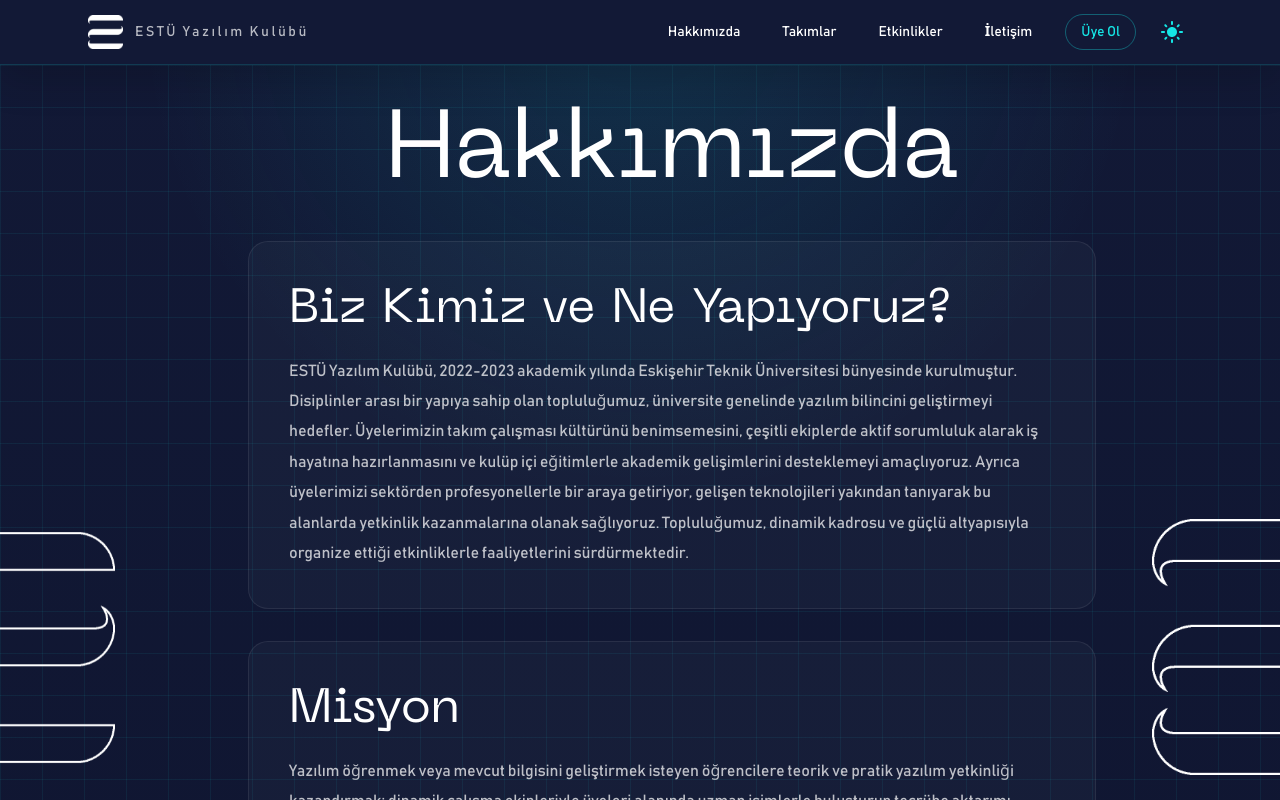
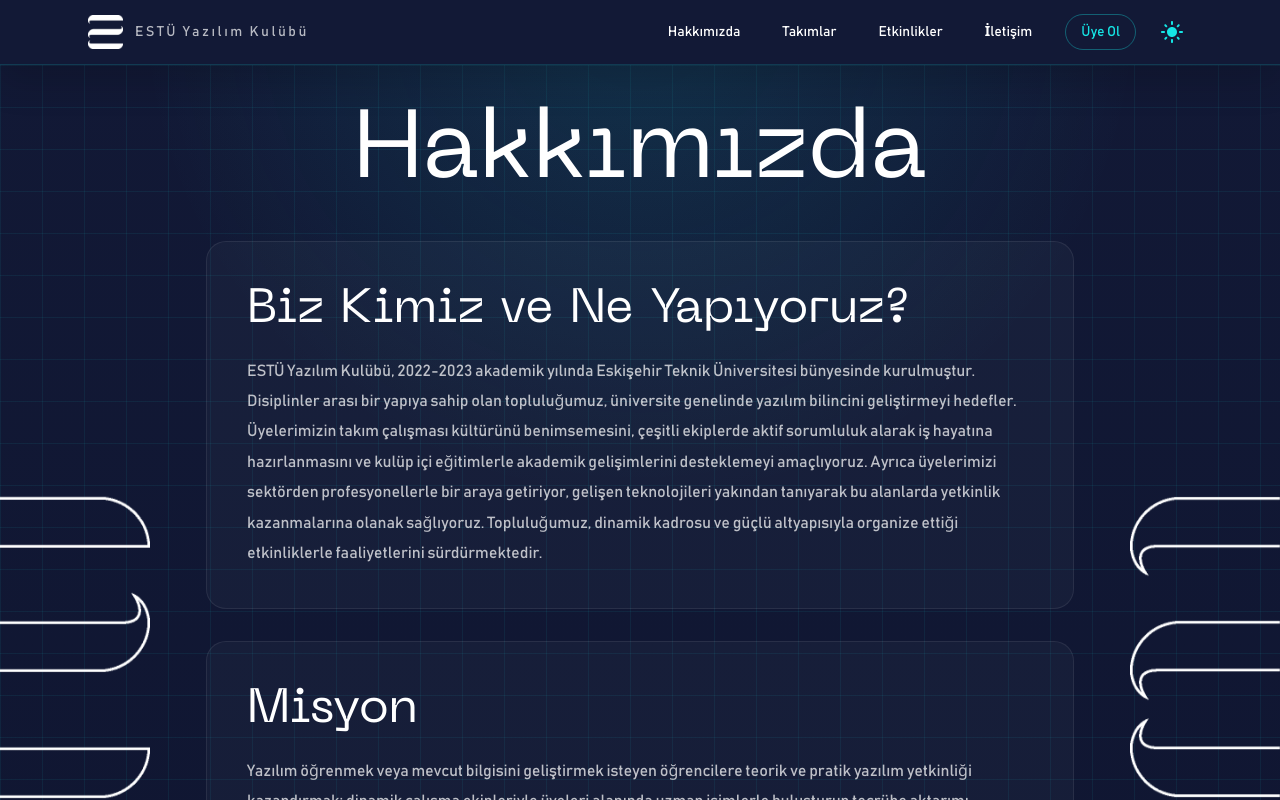
Before and after one commit to ESTUYazilim/estu-yazilim-website, a React (Vite) app: page /estu-yazilim-website/hakkimizda in a window 1280 px wide. Shown: the top 800 px of the page. Built offline with nearby package versions, Linux system fonts and the light colour scheme.

Commit message:
feat: Add session storage redirect handling and 404 page

```diff
--- a/index.html
+++ b/index.html
@@ -4,8 +4,22 @@
     <meta charset="UTF-8" />
     <link rel="icon" type="image/png" href="./beyaz-tam.png" />
     <meta name="viewport" content="width=device-width, initial-scale=1.0" />
-    <meta name="description" content="ESTÜ Yazılım Kulübü resmi web sitesi" />
-    <title>ESTÜ Yazılım Kulübü</title>
+    <meta name="description" content="ESTU Yazılım Kulübü resmi web sitesi" />
+    <title>ESTU Yazılım Kulübü</title>
+
+    <!-- Start Single Page Apps for GitHub Pages -->
+    <script>
+      (function () {
+        // Hafızada kaydedilmiş bir yönlendirme var mı kontrol et
+        var redirect = sessionStorage.redirect;
+        delete sessionStorage.redirect;
+
+        // Eğer varsa ve şu anki URL'den farklıysa, sayfayı yenilemeden URL çubuğunu düzelt
+        if (redirect && redirect !== window.location.href) {
+          window.history.replaceState(null, null, redirect);
+        }
+      })();
+    </script>
   </head>
   <body>
     <div id="root"></div>
--- a/src/components/InteractiveLogo.jsx
+++ b/src/components/InteractiveLogo.jsx
@@ -43,7 +43,7 @@ export default function InteractiveLogo({ src, alt }) {
       src={src}
       alt={alt}
       sx={{
-        width: "60%",
+        width: "100%",
         height: "auto",
         objectFit: "contain",
         cursor: "pointer",
@@ -54,7 +54,7 @@ export default function InteractiveLogo({ src, alt }) {
         // perspective(1000px): 3D derinlik hissini yaratır (olmazsa düz bir resim gibi döner)
         transform: `perspective(1000px) rotateX(${tilt.x}deg) rotateY(${tilt.y}deg) ${isHovered ? 'scale(1.1)' : 'scale(1)'}`,
 
-        // ESTÜ Kurumsal rengi ile neon parlama[cite: 1]
+        // ESTÜ Kurumsal rengi ile neon parlama
         filter: isHovered
           ? "drop-shadow(0 15px 30px rgba(21, 229, 229, 0.4))"
           : "drop-shadow(0 0 0 rgba(0,0,0,0))",
--- a/src/components/MainLayout.jsx
+++ b/src/components/MainLayout.jsx
@@ -46,6 +46,8 @@ export default function MainLayout({ children }) {
           sx={{
             width: { xs: "0%", md: "20%", lg: "15%" },
             display: { xs: "none", md: "flex" },
+            maxWidth: "150px",
+            justifyContent: "flex-start",
           }}
         >
           <InteractiveLogo
@@ -67,25 +69,20 @@ export default function MainLayout({ children }) {
           </Container>
         </Box>
 
-        {/* SAĞ SÜTUN */}
+        {/* Sağ SÜTUN */}
         <Box
-          component="img"
-          src={isDark ? "./beyaz_sag.png" : "./sag.png"}
-          alt="Sağ Logo"
           sx={{
-            width: "10%",
-            height: "auto",
-            objectFit: "contain",
-            transition: "transform 0.4s ease-out, filter 0.4s ease-out",
-
-            "&:hover": {
-              // rotate(-4deg): Logoyu sola doğru 4 derece döndürür
-              transform: "translateY(-15px) scale(1.08) rotate(-4deg)",
-              filter: "drop-shadow(0 15px 25px rgba(21, 229, 229, 0.4))",
-              cursor: "pointer",
-            },
+            width: { xs: "0%", md: "20%", lg: "15%" },
+            display: { xs: "none", md: "flex" },
+            maxWidth: "150px",
+            justifyContent: "flex-end",
           }}
-        />
+        >
+          <InteractiveLogo
+            src={isDark ? "./beyaz_sag.png" : "./sag.png"}
+            alt="Sağ Logo"
+          />
+        </Box>
       </Box>
 
       <Footer />
```
Also changed, not shown: public/404.html (added, +15 -0 lines).
